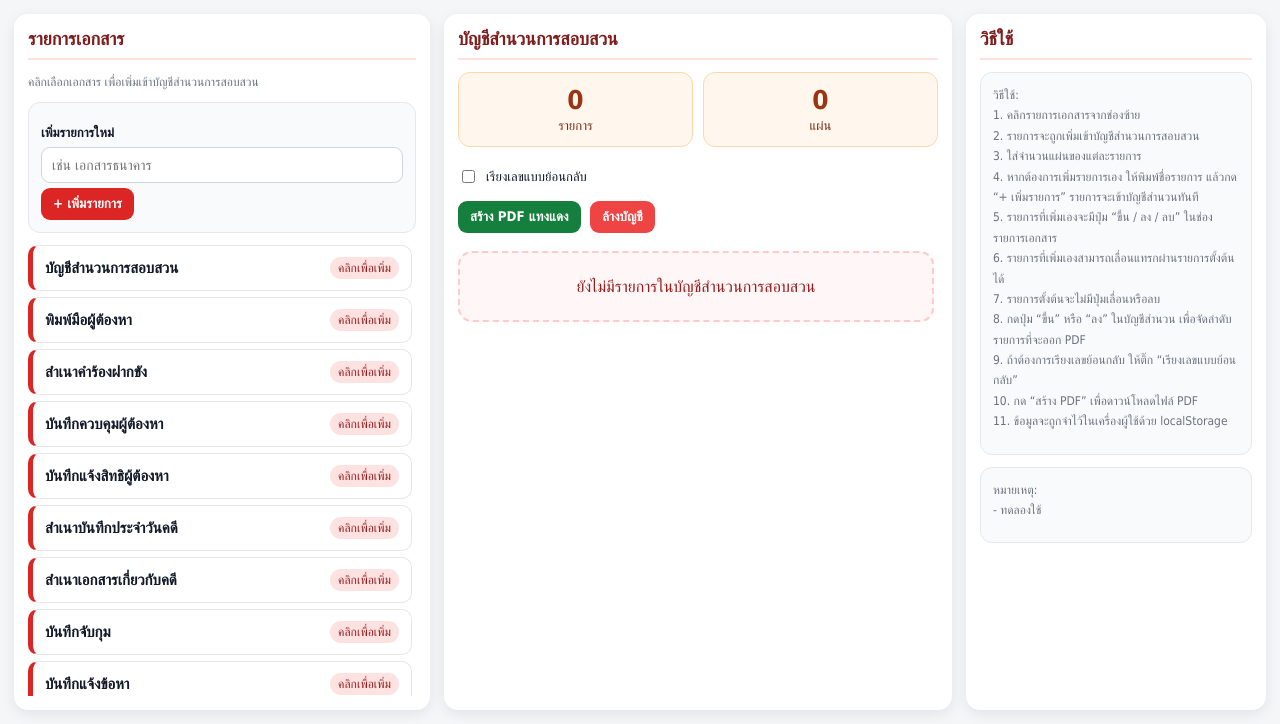
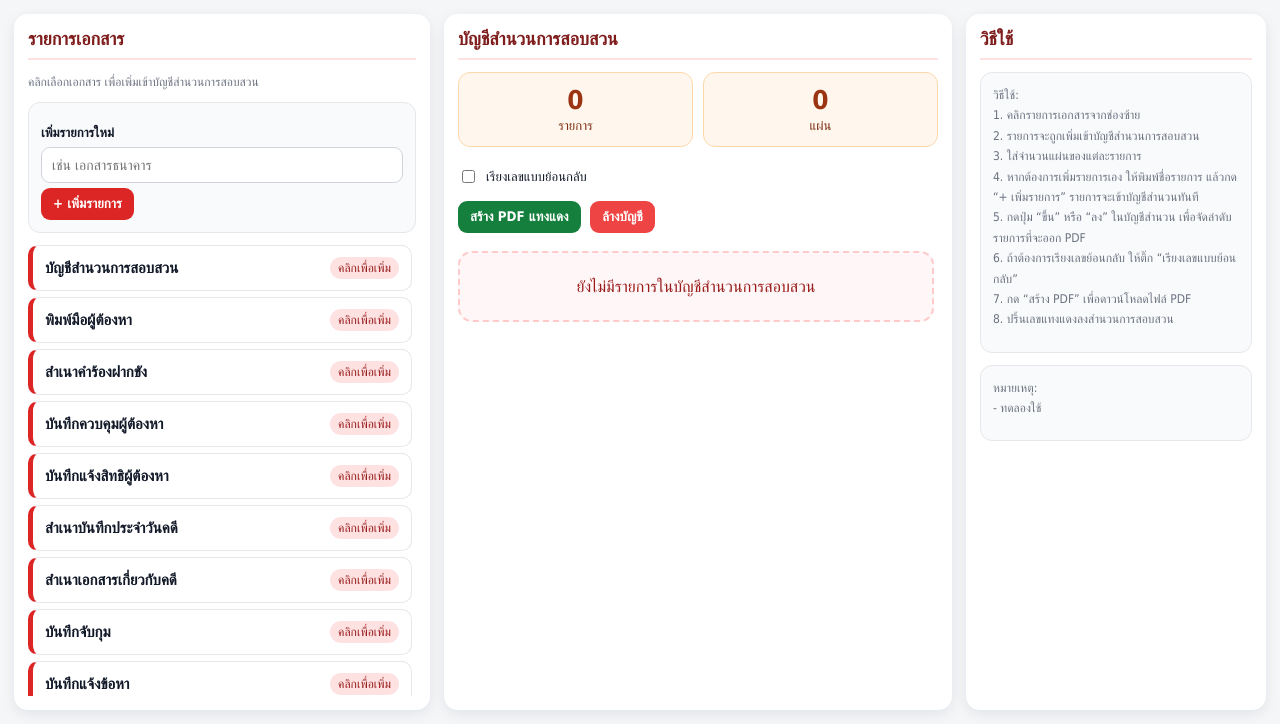
Before and after one commit to polize5167-tha/rednumber, a Flask app: page / in a window 1280 px wide. Shown: the part 84-808 px from the top of the page. Run offline with Flask 3, Linux system fonts and the light colour scheme.

Commit message:
Add files via upload

```diff
--- a/templates/index.html
+++ b/templates/index.html
@@ -376,13 +376,10 @@
           2. รายการจะถูกเพิ่มเข้าบัญชีสำนวนการสอบสวน<br>
           3. ใส่จำนวนแผ่นของแต่ละรายการ<br>
           4. หากต้องการเพิ่มรายการเอง ให้พิมพ์ชื่อรายการ แล้วกด “+ เพิ่มรายการ” รายการจะเข้าบัญชีสำนวนทันที<br>
-          5. รายการที่เพิ่มเองจะมีปุ่ม “ขึ้น / ลง / ลบ” ในช่องรายการเอกสาร<br>
-          6. รายการที่เพิ่มเองสามารถเลื่อนแทรกผ่านรายการตั้งต้นได้<br>
-          7. รายการตั้งต้นจะไม่มีปุ่มเลื่อนหรือลบ<br>
-          8. กดปุ่ม “ขึ้น” หรือ “ลง” ในบัญชีสำนวน เพื่อจัดลำดับรายการที่จะออก PDF<br>
-          9. ถ้าต้องการเรียงเลขย้อนกลับ ให้ติ๊ก “เรียงเลขแบบย้อนกลับ”<br>
-          10. กด “สร้าง PDF” เพื่อดาวน์โหลดไฟล์ PDF<br>
-          11. ข้อมูลจะถูกจำไว้ในเครื่องผู้ใช้ด้วย localStorage
+          5. กดปุ่ม “ขึ้น” หรือ “ลง” ในบัญชีสำนวน เพื่อจัดลำดับรายการที่จะออก PDF<br>
+          6. ถ้าต้องการเรียงเลขย้อนกลับ ให้ติ๊ก “เรียงเลขแบบย้อนกลับ”<br>
+          7. กด “สร้าง PDF” เพื่อดาวน์โหลดไฟล์ PDF<br>
+          8. ปริ้นเลขแทงแดงลงสำนวนการสอบสวน
         </div>
       </div>
 
```
